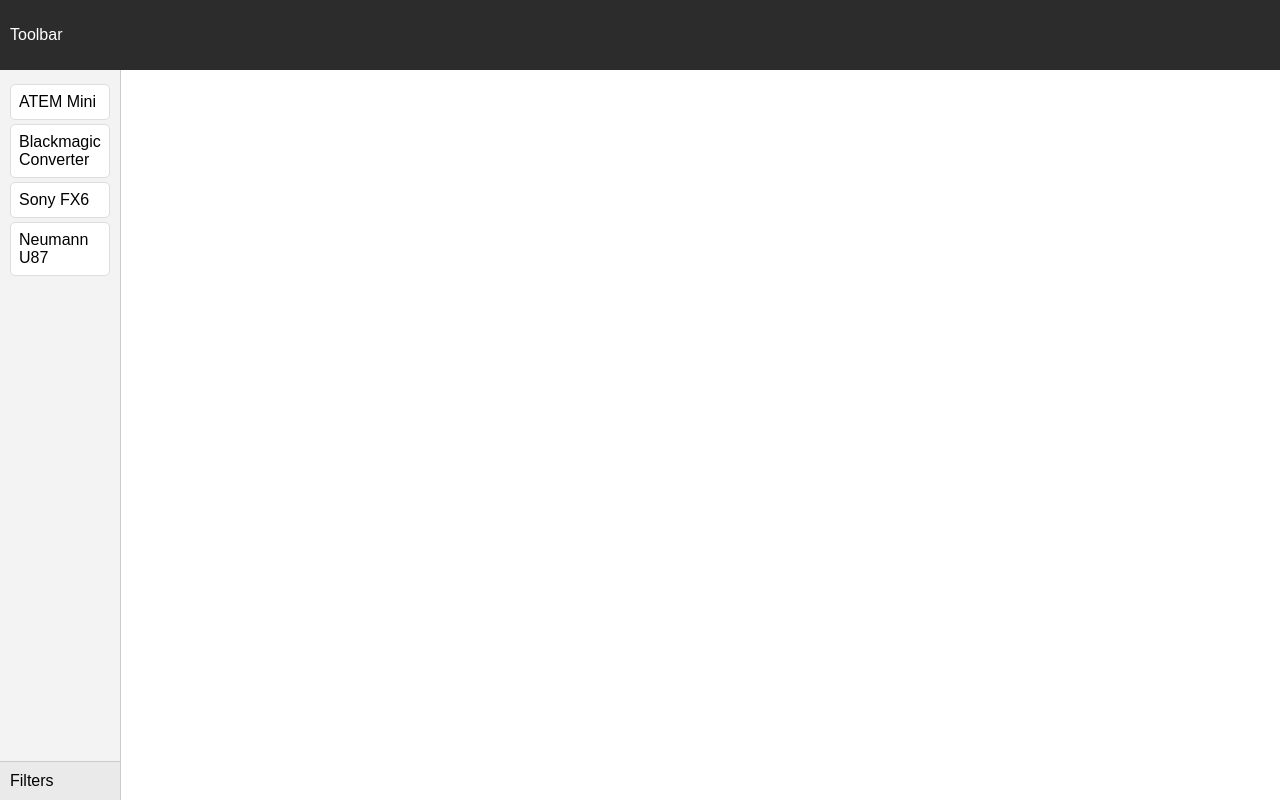
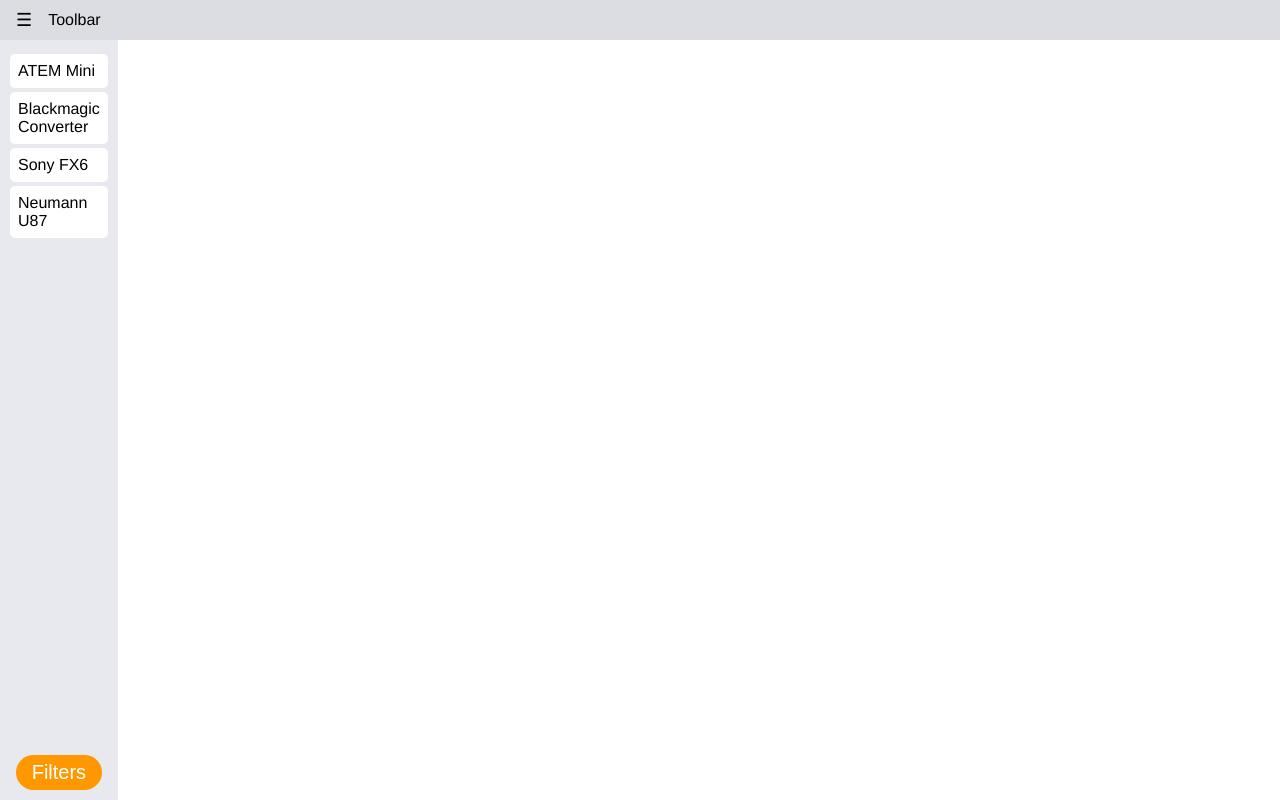
Before and after one commit to Mazen-Messai/7matik, a website built with Vite: page src/renderer/index.html in a window 1280 px wide. Built offline with nearby package versions, Linux system fonts and the light colour scheme.

Commit message:
tried to do some styling

```diff
--- a/src/main/main.ts
+++ b/src/main/main.ts
@@ -3,8 +3,8 @@
 
 function createWindow() {
   const win = new BrowserWindow({
-    width: 800,
-    height: 600,
+    width: 1920,
+    height: 1080,
     webPreferences: {
       contextIsolation: false,
     },
--- a/src/renderer/index.html
+++ b/src/renderer/index.html
@@ -7,16 +7,19 @@
   <script type="module" src="./main.ts"></script>
 </head>
 <body>
-  <div id="toolbar">Toolbar</div>
-
+  <div id="toolbar">
+    <button id="toggle-library">☰</button>
+    Toolbar
+  </div>
   <div id="main">
     <div id="library">
       <div id="library-scroll">
         <!-- The tiles will be added automaticly with main.ts -->
       </div>
-      <div id="filters">Filters</div>
+      <div id="filters">
+        <button class="button">Filters</button>
+      </div>
     </div>
-
     <div id="canvas">
       <!-- ... -->
     </div>
--- a/src/renderer/main.ts
+++ b/src/renderer/main.ts
@@ -63,3 +63,22 @@
   layer.add(node);
   layer.draw();
 });
+
+// Dynamically resizing the canvas when the window is resized
+function resizeCanvas() {
+  const canvasDiv = document.getElementById('canvas')!;
+  const rect = canvasDiv.getBoundingClientRect();
+
+  stage.width(rect.width);
+  stage.height(rect.height);
+  stage.draw();
+}
+
+window.addEventListener('resize', resizeCanvas);
+resizeCanvas();
+
+document.getElementById('toggle-library')?.addEventListener('click', () => {
+  const lib = document.getElementById('library')!;
+  lib.style.display = lib.style.display === 'none' ? 'flex' : 'none';
+  resizeCanvas();
+});
--- a/src/renderer/style.css
+++ b/src/renderer/style.css
@@ -4,17 +4,7 @@
   height: 100vh;
   display: flex;
   flex-direction: column;
-}
-
-#toolbar {
-  background: #2c2c2c;
-  color: white;
-  padding: 10px;
-  height: 50px;
-  flex-shrink: 0;
-  display: flex;
-  align-items: center;
-  justify-content: space-between;
+  font-family: Helvetica;
 }
 
 #main {
@@ -24,18 +14,16 @@
 }
 
 #library {
-  width: 300px;
-  background: #f3f3f3;
+  width: 40%;
   display: flex;
+  background-color: rgb(232, 232, 239);
   flex-direction: column;
-  border-right: 1px solid #ccc;
 }
 
 .library-item {
   padding: 8px;
   margin: 4px 0;
   background: #ffffff;
-  border: 1px solid #ddd;
   border-radius: 5px;
   cursor: grab;
   user-select: none;
@@ -45,7 +33,6 @@
   background: #f0f0f0;
 }
 
-
 #library-scroll {
   flex: 1;
   overflow-y: auto;
@@ -54,8 +41,22 @@
 
 #filters {
   padding: 10px;
-  border-top: 1px solid #ccc;
-  background: #eaeaea;
+  background: rgb(232, 232, 239);
+  color: black;
+  text-align: center;
+}
+
+.button {
+  display: inline-block;
+  padding: 6px 16px;
+  border: none;
+  background: #ff9800;
+  color: #fff;
+  border-radius: 20px;
+  cursor: pointer;
+  font-weight: 500;
+  margin: 0 4px;
+  font-size : 20px;
 }
 
 #canvas {
@@ -63,3 +64,21 @@
   background: #fff;
   position: relative;
 }
+
+#toolbar {
+  height: 5vh;
+  display: flex;
+  align-items: center;
+  padding: 0 10px;
+  background-color: rgb(220, 220, 227);
+  color: black;
+}
+
+#toggle-library {
+  margin-right: 10px;
+  background: none;
+  border: none;
+  color: black;
+  font-size: 18px;
+  cursor: pointer;
+}
```
Also changed, not shown: dist/main.js.
